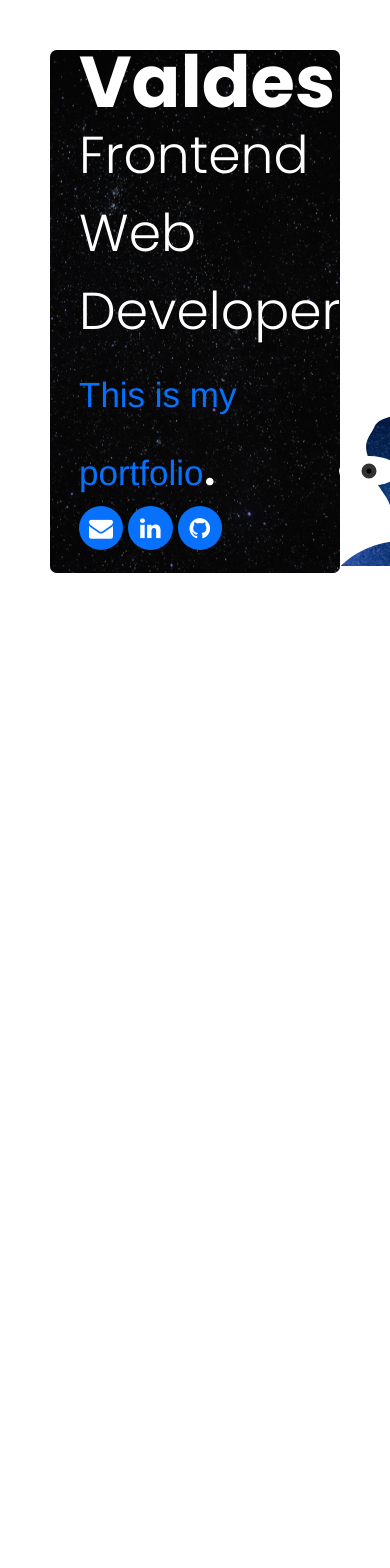
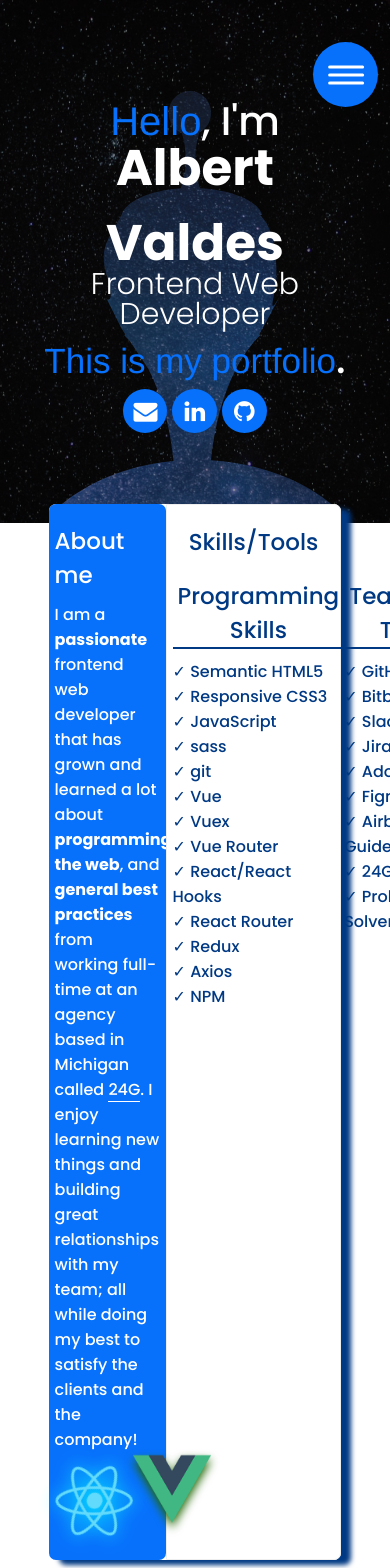
Before and after one commit to albert-anthony6/Portfolio-v3, a Vue app: page / in a window 390 px wide. Shown: the top 1568 px of the page. Before the commit the page ends 844 px from the top, so only its background shows below. Built offline with nearby package versions, Linux system fonts and the light colour scheme; a web font is replaced by a local one.

Commit message:
Hero section responsive. Added about section

```diff
--- a/src/App.vue
+++ b/src/App.vue
@@ -1,17 +1,17 @@
 <template>
   <div class="app">
-    <!-- <Navigation /> -->
+    <Navigation />
     <router-view />
   </div>
 </template>
 
 <script>
-// import Navigation from './components/Navigation.vue';
+import Navigation from './components/Navigation.vue';
 
 export default {
   name: 'App',
   components: {
-    // Navigation,
+    Navigation,
   },
 };
 </script>
--- a/src/assets/themes/_themes.scss
+++ b/src/assets/themes/_themes.scss
@@ -16,7 +16,7 @@ body {
   font-family: 'Poppins', Avenir, Helvetica, Arial, sans-serif;
   color: #fff;
   text-align: center;
-  padding: 50px;
+  padding: 0 0 50px 0;
   font-size: 1.6rem;
   min-height: 100vh;
 }
@@ -28,8 +28,8 @@ a {
   color: #fff;
 }
 .link {
-  color: #1010fd;
+  color: #fff;
   font-weight: 500;
-  border-bottom: 1px solid #1010fd;
+  border-bottom: 1px solid #fff;
   cursor: pointer;
 }
--- a/src/assets/themes/_variables.scss
+++ b/src/assets/themes/_variables.scss
@@ -1,7 +1,11 @@
 $primary: #0771fc;
+$primary-dark: #003983;
 
 $white: #fff;
 $black: #252525;
+
+$bg-linear-1: #0771fc;
+$bg-linear-2: #000;
 
 $poppins: 'Poppins', Avenir, Helvetica, Arial, sans-serif;
 $pattaya: 'Pattaya', Avenir, Helvetica, Arial, sans-serif;
--- a/src/components/HomeContent.vue
+++ b/src/components/HomeContent.vue
@@ -1,5 +1,64 @@
 <template>
-  <div class="home-content"></div>
+  <div class="home-content">
+    <div class="left-content">
+      <p class="about-me">About me</p>
+      <p class="bio">
+        I am a <strong>passionate</strong> frontend web developer that has grown
+        and learned a lot about <strong>programming</strong>,
+        <strong>the web</strong>, and
+        <strong>general best practices</strong> from working full-time at an
+        agency based in Michigan called
+        <a href="https://24g.com" target="_blank" class="link">24G</a>. I enjoy
+        learning new things and building great relationships with my team; all
+        while doing my best to satisfy the clients and the company!
+      </p>
+      <div class="logos">
+        <img
+          class="react-logo"
+          src="../assets/icons/react.svg"
+          alt="React logo."
+        />
+        <img class="vue-logo" src="../assets/images/vue.png" alt="Vue logo." />
+      </div>
+    </div>
+    <div class="right-content">
+      <p class="skills-tools">Skills/Tools</p>
+      <div class="container">
+        <div class="skills">
+          <p>Programming Skills</p>
+          <ul>
+            <li>&check; Semantic HTML5</li>
+            <li>&check; Responsive CSS3</li>
+            <li>&check; JavaScript</li>
+            <li>&check; sass</li>
+            <li>&check; git</li>
+            <li>&check; Vue</li>
+            <li>&check; Vuex</li>
+            <li>&check; Vue Router</li>
+            <li>&check; React/React Hooks</li>
+            <li>&check; React Router</li>
+            <li>&check; Redux</li>
+            <li>&check; Axios</li>
+            <li>&check; NPM</li>
+          </ul>
+        </div>
+        <div class="tools">
+          <p>Teamwork Tools</p>
+          <ul>
+            <li>&check; GitHub</li>
+            <li>&check; Bitbucket</li>
+            <li>&check; Slack</li>
+            <li>&check; Jira</li>
+            <li>&check; Adobe XD</li>
+            <li>&check; Figma</li>
+            <li>&check; Airbnb Style Guide</li>
+            <li>&check; 24G</li>
+            <li>&check; Problem Solver</li>
+          </ul>
+        </div>
+      </div>
+    </div>
+  </div>
 </template>
 
 <script>
@@ -7,3 +66,95 @@ export default {
   name: 'HomeContent',
 };
 </script>
+
+<style scoped lang="scss">
+.home-content {
+  position: relative;
+  display: flex;
+  justify-content: space-between;
+  width: 75vw;
+  height: 100%;
+  margin: 0 auto;
+  margin-top: -5%;
+  z-index: 3;
+  box-shadow: 10px 5px 5px $primary-dark;
+  background-color: $white;
+  border-radius: 7px;
+  .left-content {
+    text-align: left;
+    background-color: $primary;
+    width: 40%;
+    padding: 20px 2%;
+    border-radius: 7px;
+    .about-me {
+      font-size: 2.3rem;
+    }
+    .bio {
+      font-size: 1.6rem;
+      padding: 1rem 0;
+    }
+    .logos {
+      display: flex;
+      justify-content: space-around;
+      align-items: center;
+      .vue-logo {
+        width: 20vmin;
+        animation: moveVue 2s infinite linear;
+        filter: drop-shadow(0 0.5rem 0.5rem #226602);
+      }
+      .react-logo {
+        width: 20vmin;
+        animation: rotateReact 15s infinite linear;
+        filter: drop-shadow(0 0 0.75rem #04ffff);
+      }
+    }
+  }
+  .right-content {
+    width: 60%;
+    background-color: $white;
+    border: 1px solid #eee;
+    border-radius: 7px;
+    border-start-start-radius: 0;
+    border-end-start-radius: 0;
+    color: $primary-dark;
+    padding: 20px 2%;
+    .skills-tools {
+      font-size: 2.3rem;
+      font-weight: 500;
+    }
+    .container {
+      display: flex;
+      justify-content: space-around;
+      p {
+        font-size: 2.3rem;
+        font-weight: 500;
+        border-bottom: 2px solid $primary-dark;
+        padding: 20px 5px 0 5px;
+        margin-bottom: 10px;
+      }
+      ul {
+        text-align: left;
+      }
+    }
+  }
+}
+@keyframes moveVue {
+  from {
+    transform: translateY(0);
+  }
+  50% {
+    transform: translateY(-12px);
+  }
+  to {
+    transform: translateY(0);
+  }
+}
+@keyframes rotateReact {
+  from {
+    transform: rotate(0deg);
+  }
+  to {
+    transform: rotate(360deg);
+  }
+}
+</style>
--- a/src/components/Navigation.vue
+++ b/src/components/Navigation.vue
@@ -44,10 +44,9 @@ export default {
   position: absolute;
   top: 0;
   left: 0;
-  background-color: red;
+  background-color: transparent;
   width: 100%;
   height: 100%;
-  border-radius: 30px;
   clip-path: circle(100px at calc(100% - 86px) 74px);
   z-index: 999;
   #active {
@@ -55,20 +54,24 @@ export default {
   }
   #active:checked ~ .wrapper {
     clip-path: circle(75%);
-    // background-image: linear-gradient(to bottom right, $bg-linear-3, $bg-linear-4);
+    background-image: linear-gradient(
+      to bottom right,
+      $bg-linear-1,
+      $bg-linear-2
+    );
   }
   #active:not(:checked) ~ .wrapper .menu {
     opacity: 0;
   }
   #active:checked ~ .wrapper .menu-button {
-    // background-color: $secondary;
+    background-color: $white;
     .burger-icon {
       background-color: transparent;
       &::before,
       &::after {
         top: 0;
         width: 100%;
-        background-color: red;
+        background-color: $primary-dark;
       }
       &::before {
         transform: rotate(40deg);
@@ -82,7 +85,6 @@ export default {
     position: relative;
     width: 100%;
     height: 100%;
-    border-radius: 30px;
     clip-path: circle(100px at calc(100% - 86px) 74px);
     transition: all 0.3s ease-in;
     z-index: 999;
@@ -93,7 +95,7 @@ export default {
       width: 65px;
       height: 65px;
       border-radius: 50%;
-      // background-color: $bg-linear-3;
+      background-color: $primary;
       cursor: pointer;
       &:hover {
         .burger-icon {
@@ -113,7 +115,7 @@ export default {
         height: 3px;
         margin-left: 0.5px;
         border-radius: 7px;
-        // background-color: $primary;
+        background-color: $white;
         transition: all 0.2s ease-in-out;
         &::before,
         &::after {
@@ -146,11 +148,11 @@ export default {
       a {
         font-size: 4.2rem;
         font-weight: 500;
-        // color: $secondary;
+        color: $white;
         border-bottom: 2px solid transparent;
         transition: all 0.3s ease;
         &:hover {
-          // border-bottom: 2px solid $primary;
+          border-bottom: 2px solid $white;
         }
       }
     }
--- a/src/views/Home.vue
+++ b/src/views/Home.vue
@@ -29,12 +29,18 @@
         <img src="../assets/icons/alien_silhouette_v2.svg" alt="Alien." />
       </div>
     </div>
+    <HomeContent />
   </div>
 </template>
 
 <script>
+import HomeContent from '../components/HomeContent.vue';
+
 export default {
   name: 'Home',
+  components: {
+    HomeContent,
+  },
   methods: {
     moveEyes(event) {
       const x = `${(event.clientX * 100) / window.innerWidth}%`;
@@ -68,7 +74,7 @@ export default {
     background-position: center;
     background-size: cover;
     background-repeat: no-repeat;
-    border-radius: 7px;
+    overflow: hidden;
     &::after {
       content: '';
       position: absolute;
@@ -80,8 +86,12 @@ export default {
     }
     .hero-left {
       text-align: left;
-      margin-bottom: 10%;
+      margin: auto 0;
       z-index: 2;
+      @include mdh {
+        text-align: center;
+        z-index: 999;
+      }
       .fa-envelope,
       .fa-linkedin,
       .fa-github {
@@ -90,6 +100,7 @@ export default {
         padding: 10px;
         border-radius: 50%;
         cursor: pointer;
+        color: #fff;
       }
       .fa-linkedin,
       .fa-github {
@@ -105,21 +116,48 @@ export default {
       .hello,
       h2 {
         font-size: 5.2rem;
+        @include xxl {
+          font-size: 4rem;
+        }
       }
       h2 {
         font-weight: 300;
+        line-height: 1;
+        @include xl {
+          font-size: 3rem;
+        }
       }
       h1 {
         font-size: 7.2rem;
         margin-top: -20px;
         margin-bottom: -20px;
+        @include xxl {
+          font-size: 6rem;
+        }
+        @include xl {
+          font-size: 5rem;
+          margin-bottom: -12px;
+        }
       }
     }
     .hero-right {
       position: relative;
+      margin-bottom: 5%;
       z-index: 2;
+      @include mdh {
+        position: absolute;
+        bottom: 0;
+        right: 10%;
+        margin-bottom: 0;
+      }
+      @include tab {
+        right: 50%;
+        transform: translateX(50%);
+        opacity: 0.7;
+        filter: contrast(80%);
+      }
       &:hover p {
-        padding: 20px;
+        padding: 5%;
         opacity: 1;
       }
       p {
@@ -127,7 +165,7 @@ export default {
         top: 35%;
         left: 50%;
         transform: translate(-50%, -50%);
-        background-color: rgba(255, 255, 255, 0.452);
+        background-color: #ffffff73;
         color: #000;
         padding: 0px;
         border-radius: 50%;
@@ -135,6 +173,9 @@ export default {
         opacity: 0;
         cursor: pointer;
         transition: all 0.4s ease;
+        @include mdh {
+          display: none;
+        }
         &:hover {
           background-color: #fff;
         }
@@ -142,13 +183,18 @@ export default {
       .eyes {
         display: flex;
         position: absolute;
-        top: 50%;
+        top: 48%;
         left: 50%;
+        width: 50%;
+        height: 6%;
         transform: translate(-50%, -50%);
+        @include mdh {
+          display: none;
+        }
         .eye {
           position: relative;
-          width: 60px;
-          height: 30px;
+          width: 100%;
+          height: 100%;
           background-color: #fff;
           display: inline-block;
           margin: 10px;
@@ -158,8 +204,8 @@ export default {
             top: 50%;
             left: 50%;
             transform: translate(-50%, -50%);
-            width: 15px;
-            height: 15px;
+            width: 27%;
+            height: 52%;
             background-color: #000;
             border-radius: 50%;
             border: 5px solid #333;
@@ -168,6 +214,9 @@ export default {
       }
       img {
         width: 35vmin;
+        @include tab {
+          width: 35vmax;
+        }
       }
     }
   }
```
Also changed, not shown: 1 other file (tests, documents, lock files or other folders).
